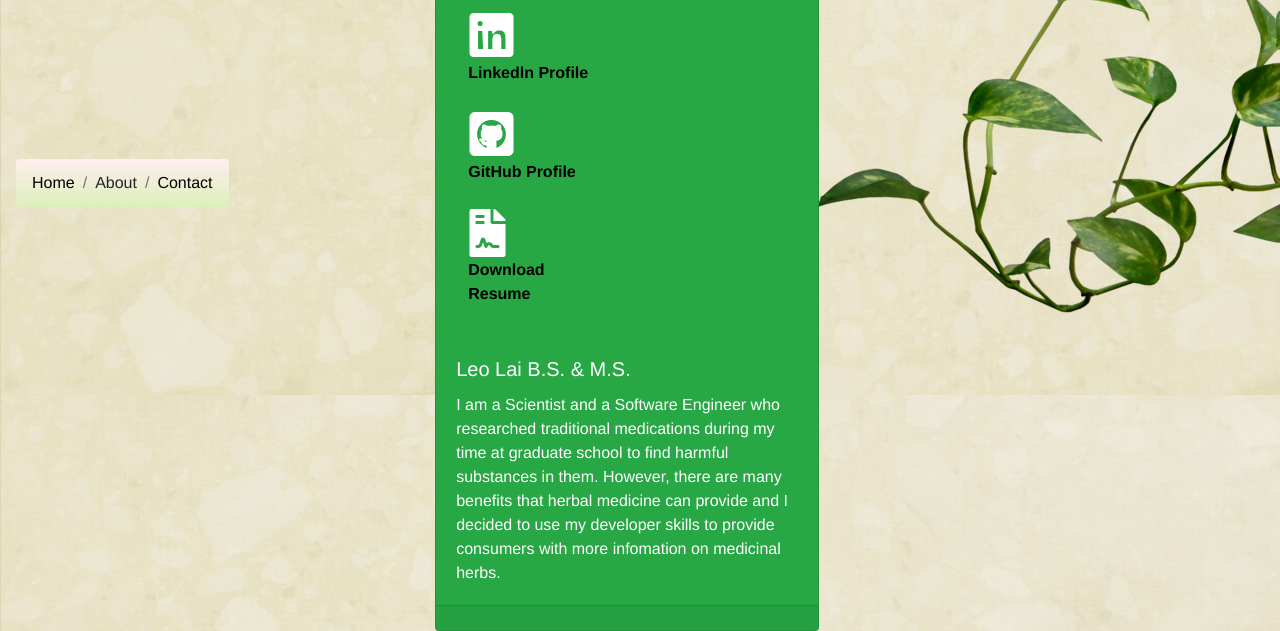
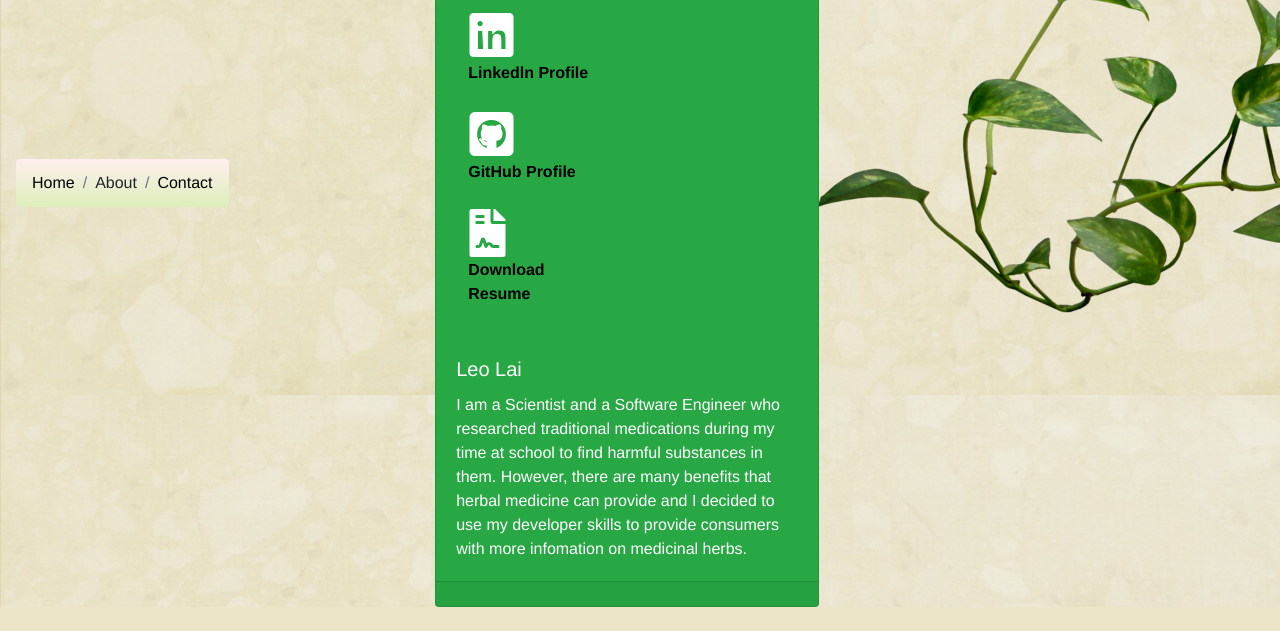
Before and after one commit to leolai2010/Python_Project, a Django app: page /about in a window 1280 px wide. Shown: the part 569-1200 px from the top of the page. After the commit the page ends 1176 px from the top, so only its background shows below. Run offline with Django 3.2, Linux system fonts and the light colour scheme; lists and menus that the app fills with data are empty; parts of the project's set-up code (start-up, migrations or seed data) failed here and were passed over; some libraries are stand-ins or nearby versions; some web fonts are replaced.

Commit message:
update about page

```diff
--- a/apps/users/templates/users/about.html
+++ b/apps/users/templates/users/about.html
@@ -72,8 +72,8 @@
                     </table>
                     </div>
                     <p></p>
-                    <h5 class="card-title">Leo Lai B.S. & M.S.</h5>
-                    <p class="card-text">I am a Scientist and a Software Engineer who researched traditional medications during my time at graduate school to find
+                    <h5 class="card-title">Leo Lai</h5>
+                    <p class="card-text">I am a Scientist and a Software Engineer who researched traditional medications during my time at school to find
                             harmful substances in them. However, there are many benefits that herbal medicine can provide and I decided to use my
                             developer skills to provide consumers with more infomation on medicinal herbs.</p>
                 </div>
```
